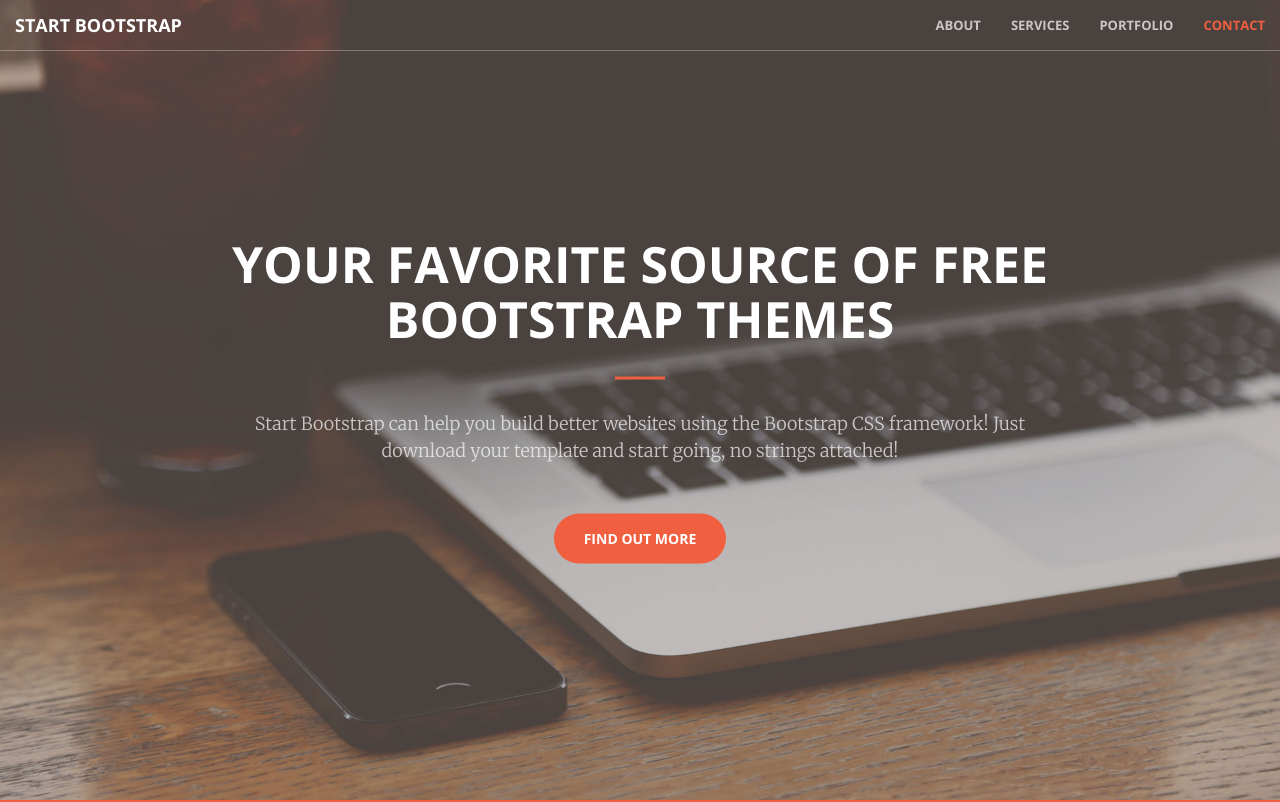
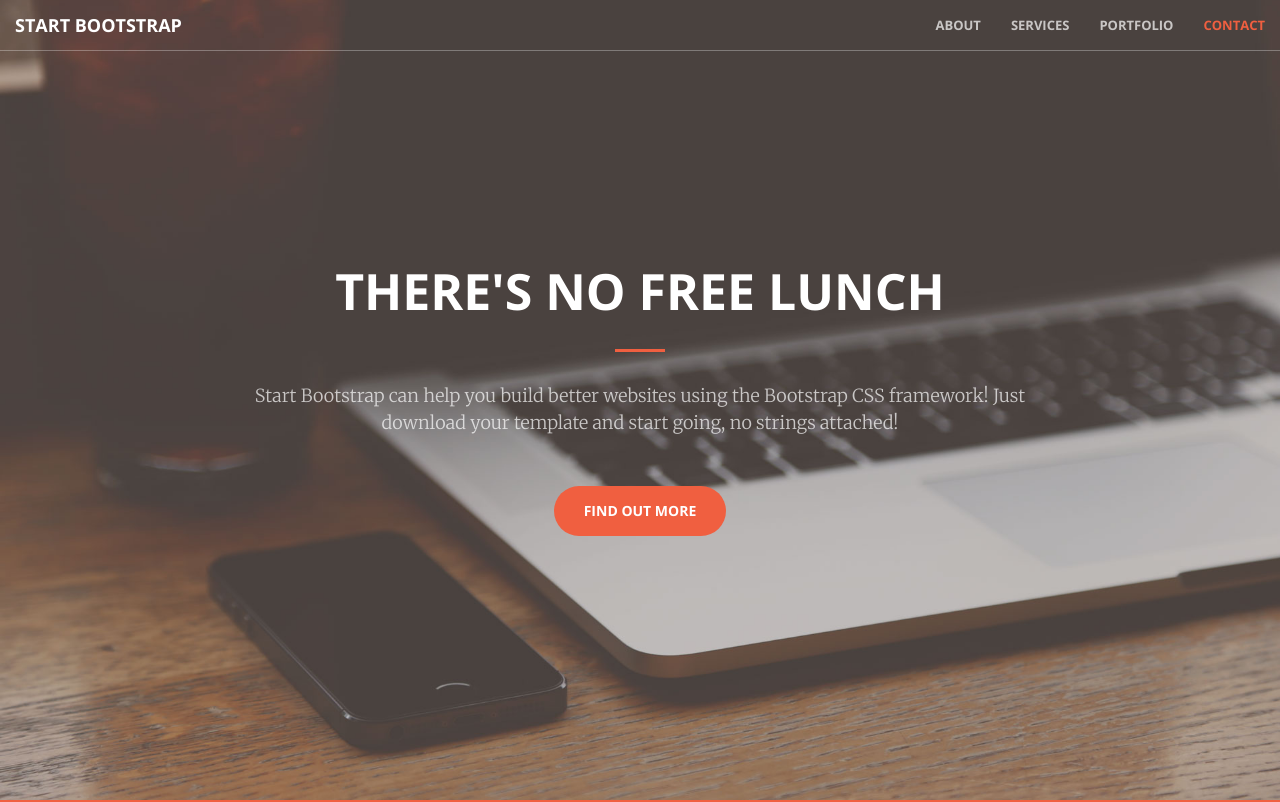
Before and after one commit to altice/creative, a website: page index.html in a window 1280 px wide. Shown: the top 802 px of the page. Drawn offline with nearby package versions, Linux system fonts and the light colour scheme.

Commit message:
Changed title

```diff
--- a/index.html
+++ b/index.html
@@ -71,7 +71,7 @@
     <header>
         <div class="header-content">
             <div class="header-content-inner">
-                <h1 id="homeHeading">Your Favorite Source of Free Bootstrap Themes</h1>
+                <h1 id="homeHeading">There's no free lunch</h1>
                 <hr>
                 <p>Start Bootstrap can help you build better websites using the Bootstrap CSS framework! Just download your template and start going, no strings attached!</p>
                 <a href="#about" class="btn btn-primary btn-xl page-scroll">Find Out More</a>
```
Also changed, not shown: 2 other files.
